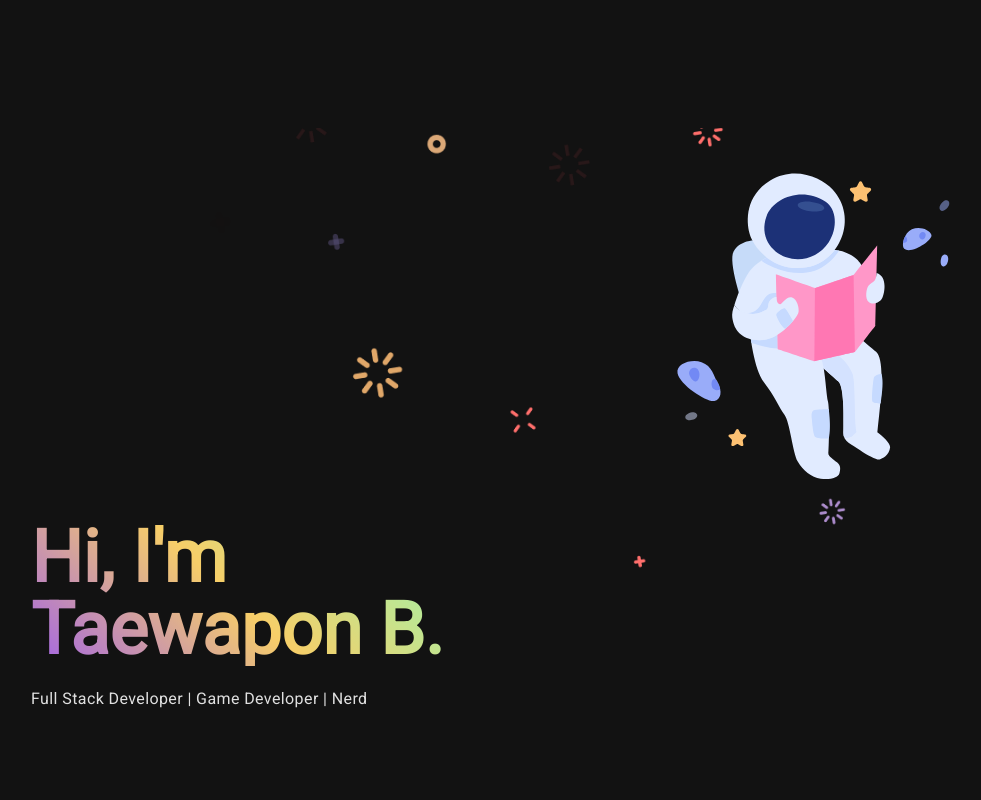
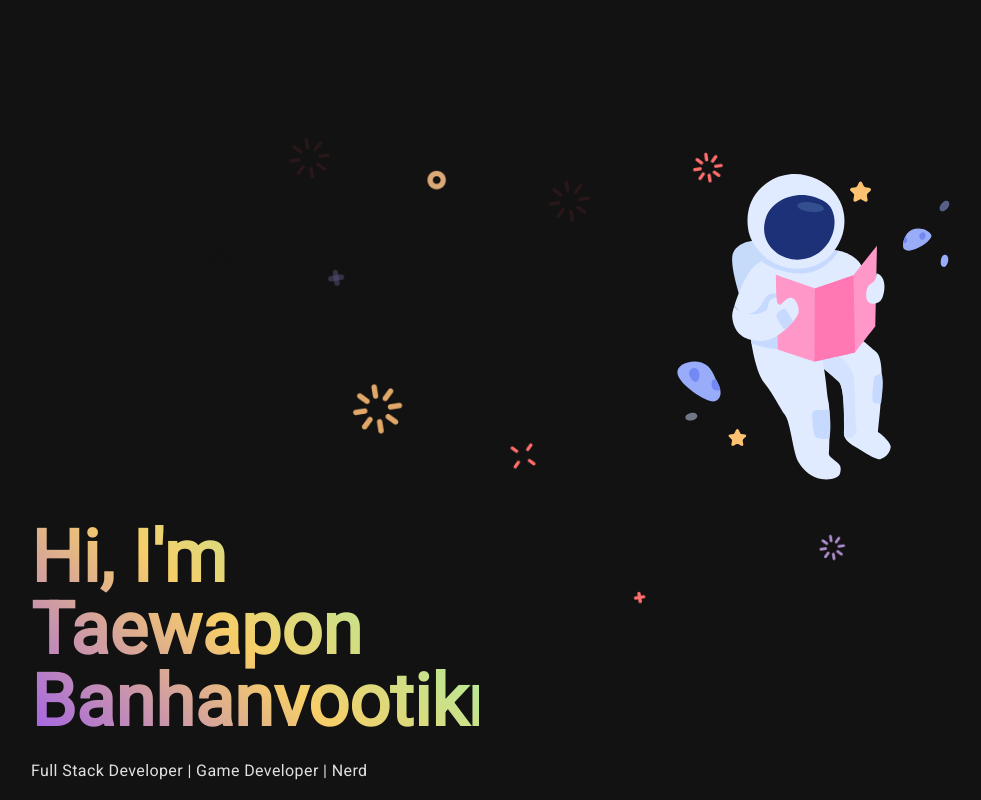
Before and after one commit to petchz/petchz.github.io, a React (Create React App) app: page / in a window 1280 px wide. Shown: the top 800 px of the page, without its empty margins (117-1098 px from the left). Built offline with nearby package versions, Linux system fonts and the light colour scheme.

Commit message:
Please, I want to sleep

```diff
--- a/public/index.html
+++ b/public/index.html
@@ -19,7 +19,7 @@
     <meta name="keyword" content="Full Stack Developer" />
     <meta name="description" content="Taewapon B." />
 
-    <title>Taewapon Banhanvootikrai.</title>
+    <title>Taewapon B.</title>
   </head>
   <body>
     <noscript>You need to enable JavaScript to run this app.</noscript>
--- a/src/data/root.link.js
+++ b/src/data/root.link.js
@@ -6,5 +6,5 @@ export const LAST_NAME = "Banhanvootikrai";
 export const ADDRESS = "Bangkok, Thailand";
 export const EMAIL_ID = "taewapon.b@kkumail.com";
 export const TWITTER_ID = "taewaponb";
-export const FRONT_PAGE_NAME = "Taewapon B.";
+export const FRONT_PAGE_NAME = "Taewapon Banhanvootikrai.";
 export const FRONT_PAGE_DESC = "Full Stack Developer | Game Developer | Nerd";
```
